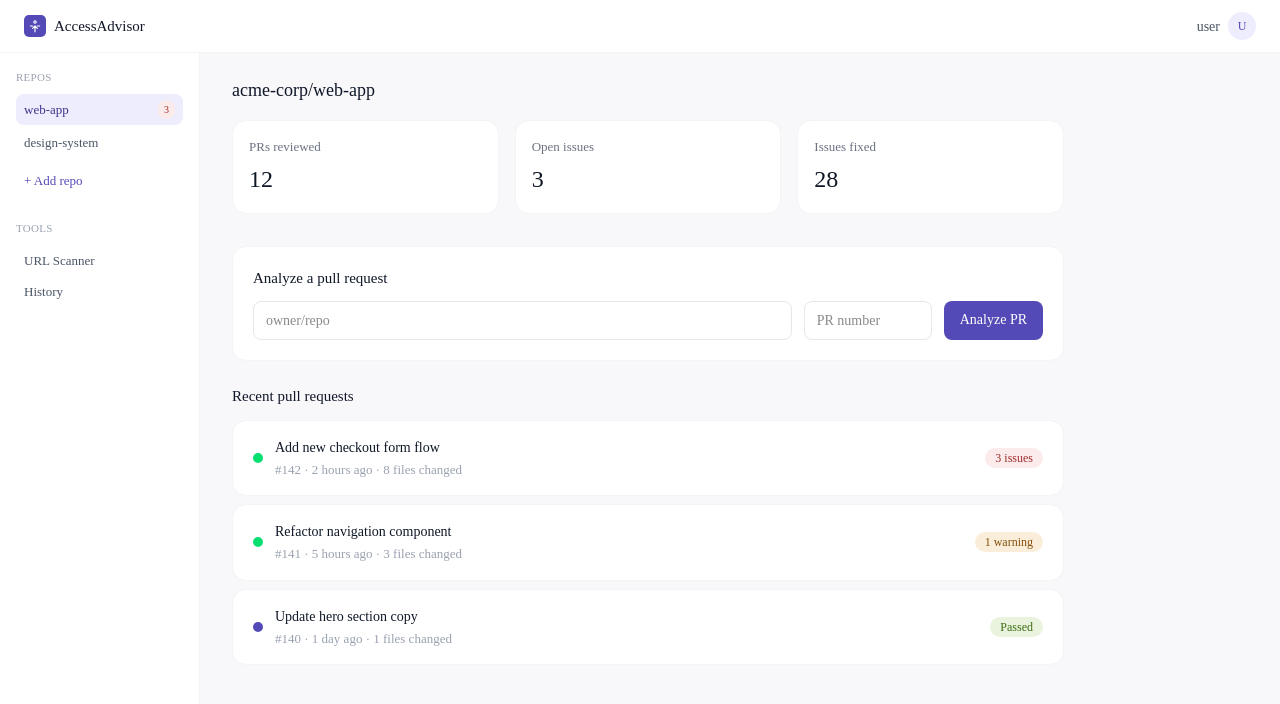
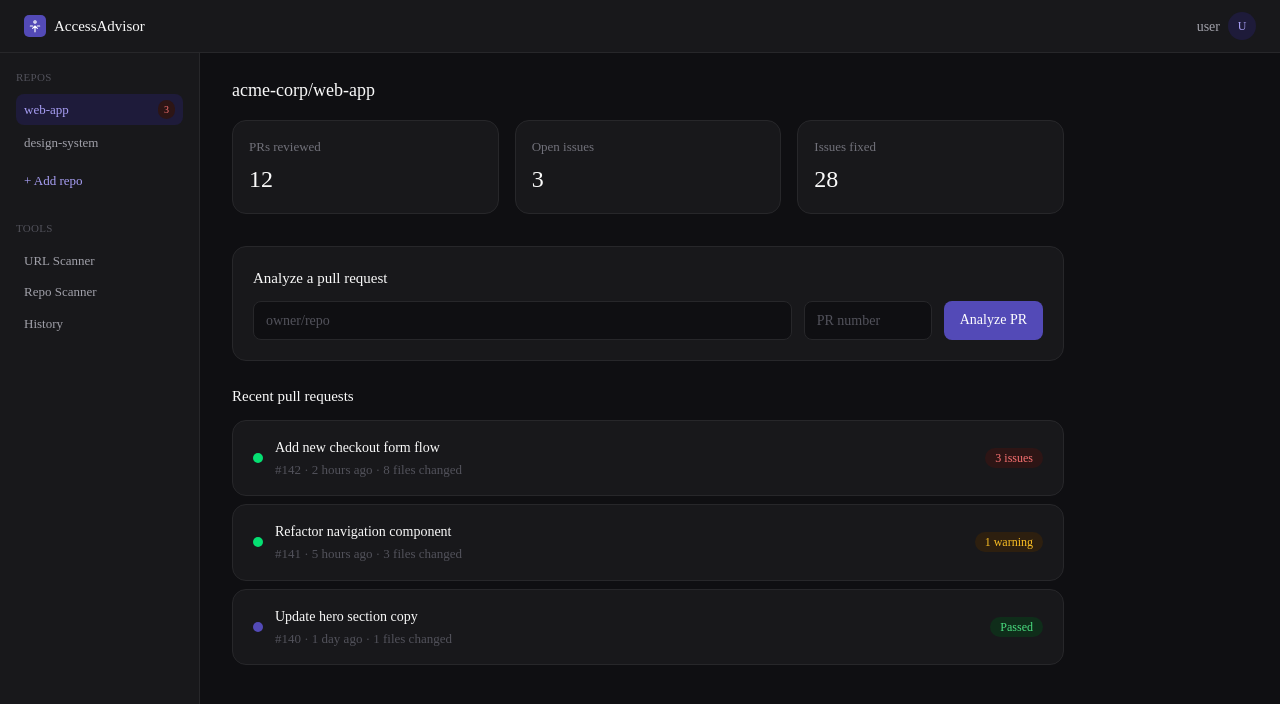
Before and after one commit to AryanSingh103/access-advisor, a Next.js app in the folder frontend/: page /dashboard in a window 1280 px wide. Shown: the top 704 px of the page. Built offline with nearby package versions, Linux system fonts and the light colour scheme.

Commit message:
feat(frontend): add Repo Scanner link to dashboard sidebar

```diff
--- a/frontend/src/app/dashboard/page.tsx
+++ b/frontend/src/app/dashboard/page.tsx
@@ -69,20 +69,20 @@ function AccessibilityIcon() {
 function StatusPill({ status, count }: { status: PullRequest["status"]; count?: number }) {
   if (status === "issues") {
     return (
-      <span className="px-2.5 py-0.5 rounded-full text-xs font-medium bg-[#FCEBEB] text-[#A32D2D]">
+      <span className="px-2.5 py-0.5 rounded-full text-xs font-medium bg-[#2D1515] text-[#F87171]">
         {count} issue{count !== 1 ? "s" : ""}
       </span>
     );
   }
   if (status === "warning") {
     return (
-      <span className="px-2.5 py-0.5 rounded-full text-xs font-medium bg-[#FAEEDA] text-[#854F0B]">
+      <span className="px-2.5 py-0.5 rounded-full text-xs font-medium bg-[#2D1F0F] text-[#FBBF24]">
         {count} warning
       </span>
     );
   }
   return (
-    <span className="px-2.5 py-0.5 rounded-full text-xs font-medium bg-[#EAF3DE] text-[#3B6D11]">
+    <span className="px-2.5 py-0.5 rounded-full text-xs font-medium bg-[#0F2D1A] text-[#4ADE80]">
       Passed
     </span>
   );
@@ -94,18 +94,18 @@ export default function DashboardPage() {
   const [repoInput, setRepoInput] = useState("");
 
   return (
-    <div className="min-h-screen bg-[#F8F8FB] flex flex-col">
+    <div className="min-h-screen bg-[#0F0F12] flex flex-col">
       {/* Top bar */}
-      <header className="flex items-center justify-between px-6 py-3 bg-white border-b border-gray-100">
+      <header className="flex items-center justify-between px-6 py-3 bg-[#18181B] border-b border-[#27272A]">
         <Link href="/" className="flex items-center gap-2">
           <div className="w-[22px] h-[22px] rounded-[5px] bg-[#534AB7] flex items-center justify-center text-white">
             <AccessibilityIcon />
           </div>
-          <span className="text-[15px] font-medium text-gray-900">AccessAdvisor</span>
+          <span className="text-[15px] font-medium text-[#FAFAFA]">AccessAdvisor</span>
         </Link>
         <div className="flex items-center gap-2">
-          <span className="text-[14px] text-gray-600">user</span>
-          <div className="w-7 h-7 rounded-full bg-[#EEEDFE] flex items-center justify-center text-[#534AB7] text-xs font-medium">
+          <span className="text-[14px] text-[#A1A1AA]">user</span>
+          <div className="w-7 h-7 rounded-full bg-[#1E1B3A] flex items-center justify-center text-[#A89FF5] text-xs font-medium">
             U
           </div>
         </div>
@@ -113,43 +113,49 @@ export default function DashboardPage() {
 
       <div className="flex flex-1">
         {/* Sidebar */}
-        <aside className="w-[200px] bg-white border-r border-gray-100 flex flex-col py-4">
+        <aside className="w-[200px] bg-[#18181B] border-r border-[#27272A] flex flex-col py-4">
           <div className="px-4 mb-2">
-            <p className="text-[11px] font-medium text-gray-400 uppercase tracking-wide mb-2">Repos</p>
+            <p className="text-[11px] font-medium text-[#52525B] uppercase tracking-wide mb-2">Repos</p>
             {MOCK_REPOS.map((repo) => (
               <button
                 key={repo.name}
                 onClick={() => setSelectedRepo(repo)}
                 className={`w-full flex items-center justify-between px-2 py-1.5 rounded-md text-left text-[13px] mb-0.5 transition-colors ${
                   selectedRepo.name === repo.name
-                    ? "bg-[#EEEDFE] text-[#3C3489] font-medium"
-                    : "text-gray-600 hover:bg-gray-50"
+                    ? "bg-[#1E1B3A] text-[#A89FF5] font-medium"
+                    : "text-[#A1A1AA] hover:bg-[#27272A]"
                 }`}
               >
                 <span className="truncate">{repo.name.split("/")[1]}</span>
                 {repo.issueCount > 0 && (
-                  <span className="ml-1 px-1.5 py-0.5 rounded-full text-[10px] font-medium bg-[#FCEBEB] text-[#A32D2D]">
+                  <span className="ml-1 px-1.5 py-0.5 rounded-full text-[10px] font-medium bg-[#2D1515] text-[#F87171]">
                     {repo.issueCount}
                   </span>
                 )}
               </button>
             ))}
-            <button className="w-full text-left px-2 py-1.5 text-[13px] text-[#534AB7] hover:bg-[#EEEDFE] rounded-md transition-colors mt-1">
+            <button className="w-full text-left px-2 py-1.5 text-[13px] text-[#A89FF5] hover:bg-[#1E1B3A] rounded-md transition-colors mt-1">
               + Add repo
             </button>
           </div>
 
           <div className="px-4 mt-4">
-            <p className="text-[11px] font-medium text-gray-400 uppercase tracking-wide mb-2">Tools</p>
+            <p className="text-[11px] font-medium text-[#52525B] uppercase tracking-wide mb-2">Tools</p>
             <Link
               href="/scan"
-              className="block px-2 py-1.5 rounded-md text-[13px] text-gray-600 hover:bg-gray-50 transition-colors"
+              className="block px-2 py-1.5 rounded-md text-[13px] text-[#A1A1AA] hover:bg-[#27272A] transition-colors"
             >
               URL Scanner
             </Link>
+            <Link
+              href="/scan/repo"
+              className="block px-2 py-1.5 rounded-md text-[13px] text-[#A1A1AA] hover:bg-[#27272A] transition-colors"
+            >
+              Repo Scanner
+            </Link>
             <a
               href="#"
-              className="block px-2 py-1.5 rounded-md text-[13px] text-gray-600 hover:bg-gray-50 transition-colors"
+              className="block px-2 py-1.5 rounded-md text-[13px] text-[#A1A1AA] hover:bg-[#27272A] transition-colors"
             >
               History
             </a>
@@ -158,7 +164,7 @@ export default function DashboardPage() {
 
         {/* Main content */}
         <main className="flex-1 px-8 py-6 max-w-4xl">
-          <h2 className="text-[18px] font-medium text-gray-900 mb-4">{selectedRepo.name}</h2>
+          <h2 className="text-[18px] font-medium text-[#FAFAFA] mb-4">{selectedRepo.name}</h2>
 
           {/* Stats */}
           <div className="grid grid-cols-3 gap-4 mb-8">
@@ -167,34 +173,34 @@ export default function DashboardPage() {
               { label: "Open issues", value: "3" },
               { label: "Issues fixed", value: "28" },
             ].map((stat) => (
-              <div key={stat.label} className="bg-white rounded-xl p-4 border border-gray-100">
-                <p className="text-[13px] text-gray-500 mb-1">{stat.label}</p>
-                <p className="text-[24px] font-medium text-gray-900">{stat.value}</p>
+              <div key={stat.label} className="bg-[#18181B] rounded-xl p-4 border border-[#27272A]">
+                <p className="text-[13px] text-[#71717A] mb-1">{stat.label}</p>
+                <p className="text-[24px] font-medium text-[#FAFAFA]">{stat.value}</p>
               </div>
             ))}
           </div>
 
           {/* Analyze PR form */}
-          <div className="bg-white rounded-xl p-5 border border-gray-100 mb-6">
-            <h3 className="text-[15px] font-medium text-gray-900 mb-3">Analyze a pull request</h3>
+          <div className="bg-[#18181B] rounded-xl p-5 border border-[#27272A] mb-6">
+            <h3 className="text-[15px] font-medium text-[#FAFAFA] mb-3">Analyze a pull request</h3>
             <div className="flex gap-3">
               <input
                 type="text"
                 placeholder="owner/repo"
                 value={repoInput}
                 onChange={(e) => setRepoInput(e.target.value)}
-                className="flex-1 px-3 py-2 text-[14px] border border-gray-200 rounded-md focus:outline-none focus:border-[#534AB7]"
+                className="flex-1 px-3 py-2 text-[14px] bg-[#0F0F12] border border-[#27272A] text-[#FAFAFA] placeholder-[#52525B] rounded-md focus:outline-none focus:border-[#534AB7]"
               />
               <input
                 type="number"
                 placeholder="PR number"
                 value={prInput}
                 onChange={(e) => setPrInput(e.target.value)}
-                className="w-32 px-3 py-2 text-[14px] border border-gray-200 rounded-md focus:outline-none focus:border-[#534AB7]"
+                className="w-32 px-3 py-2 text-[14px] bg-[#0F0F12] border border-[#27272A] text-[#FAFAFA] placeholder-[#52525B] rounded-md focus:outline-none focus:border-[#534AB7]"
               />
               <Link
                 href={`/dashboard/pr/${repoInput}__${prInput}`}
-                className="px-4 py-2 rounded-md bg-[#534AB7] text-white text-[14px] font-medium hover:bg-[#3C3489] transition-colors whitespace-nowrap"
+                className="px-4 py-2 rounded-md bg-[#534AB7] text-white text-[14px] font-medium hover:bg-[#6358C5] transition-colors whitespace-nowrap"
               >
                 Analyze PR
               </Link>
@@ -203,13 +209,13 @@ export default function DashboardPage() {
 
           {/* PR list */}
           <div>
-            <h3 className="text-[15px] font-medium text-gray-900 mb-3">Recent pull requests</h3>
+            <h3 className="text-[15px] font-medium text-[#FAFAFA] mb-3">Recent pull requests</h3>
             <div className="space-y-2">
               {MOCK_PRS.map((pr) => (
                 <Link
                   key={pr.id}
                   href={`/dashboard/pr/${pr.id}`}
-                  className="flex items-center justify-between bg-white rounded-xl px-5 py-4 border border-gray-100 hover:border-[#534AB7]/30 transition-colors"
+                  className="flex items-center justify-between bg-[#18181B] rounded-xl px-5 py-4 border border-[#27272A] hover:border-[#534AB7]/50 transition-colors"
                 >
                   <div className="flex items-center gap-3">
                     <div
@@ -218,8 +224,8 @@ export default function DashboardPage() {
                       }`}
                     />
                     <div>
-                      <p className="text-[14px] font-medium text-gray-900">{pr.title}</p>
-                      <p className="text-[13px] text-gray-400 mt-0.5">
+                      <p className="text-[14px] font-medium text-[#FAFAFA]">{pr.title}</p>
+                      <p className="text-[13px] text-[#52525B] mt-0.5">
                         #{pr.number} · {pr.timeAgo} · {pr.filesChanged} files changed
                       </p>
                     </div>
```
